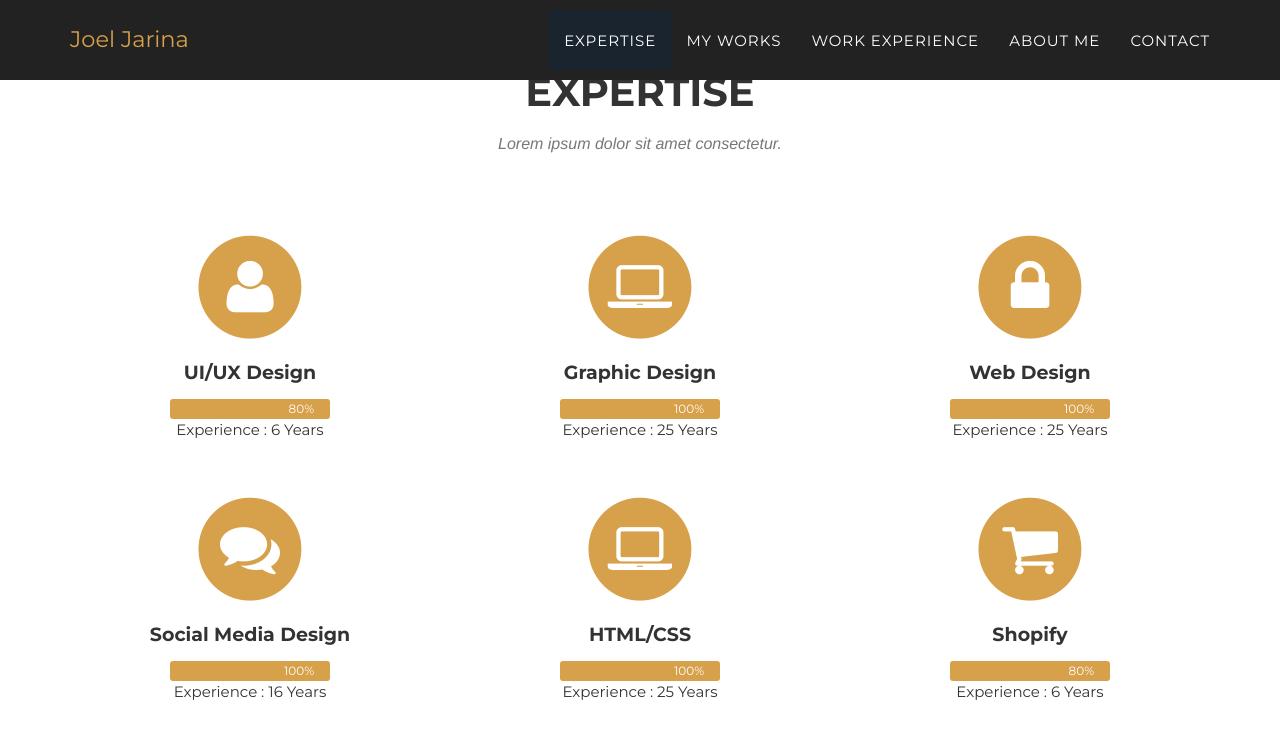
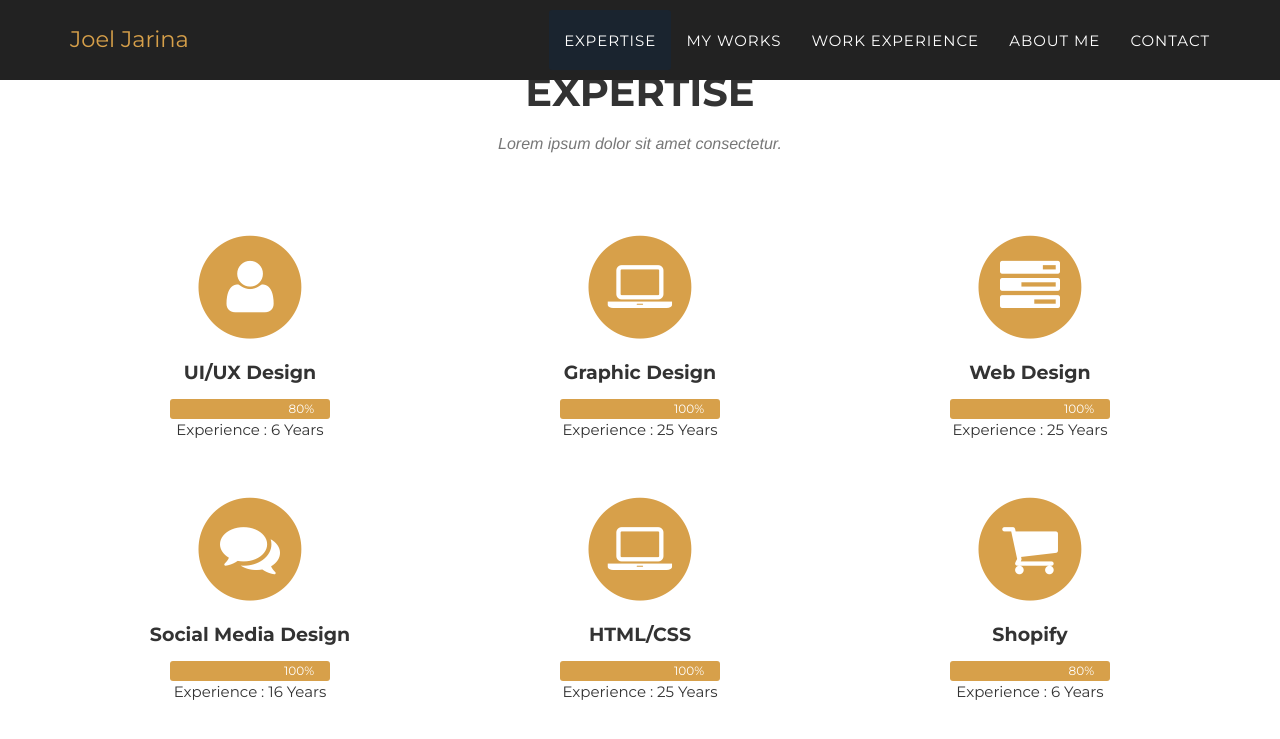
Before and after one commit to media4creations/aboutme, a Jekyll site: the page built from index.html, in a window 1280 px wide and 900 px high, scrolled down 887 px. Shown: the top 739 px of the window. Built offline with Jekyll 4.4.1, drawn with Linux system fonts in a browser that asks for light colours; some web fonts are replaced.

Commit message:
Update services.html

```diff
--- a/_includes/services.html
+++ b/_includes/services.html
@@ -53,7 +53,7 @@
                 <div class="col-md-4">
                     <span class="fa-stack fa-4x">
                         <i class="fa fa-circle fa-stack-2x text-primary"></i>
-                        <i class="fa fa-lock fa-stack-1x fa-inverse"></i>
+                        <i class="fa fa-tasks fa-stack-1x fa-inverse"></i>
                     </span>
                     <h4 class="service-heading">Web Design</h4>
                     <section class="bar-graph bar-graph-horizontal bar-graph-one">
```
